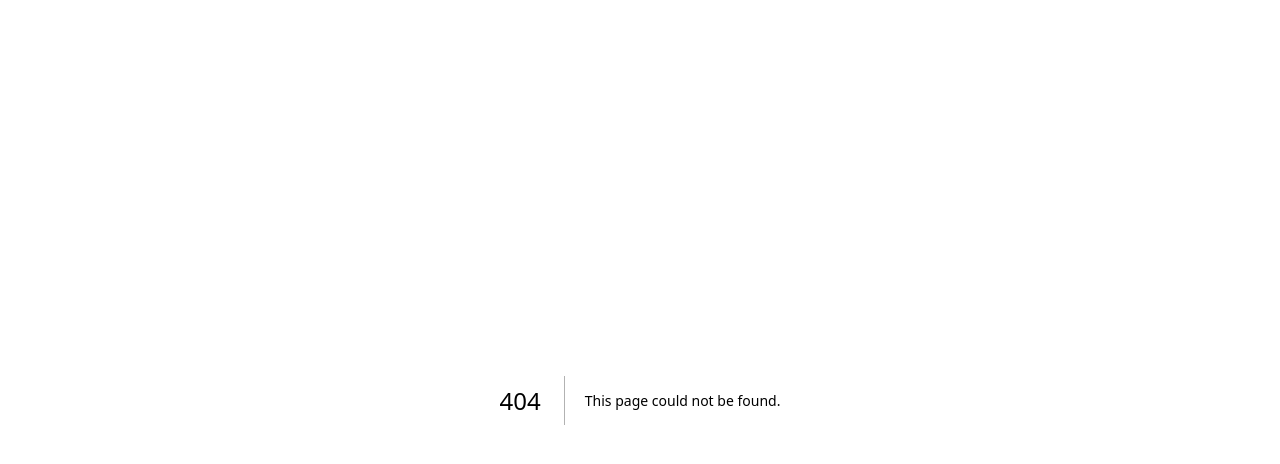
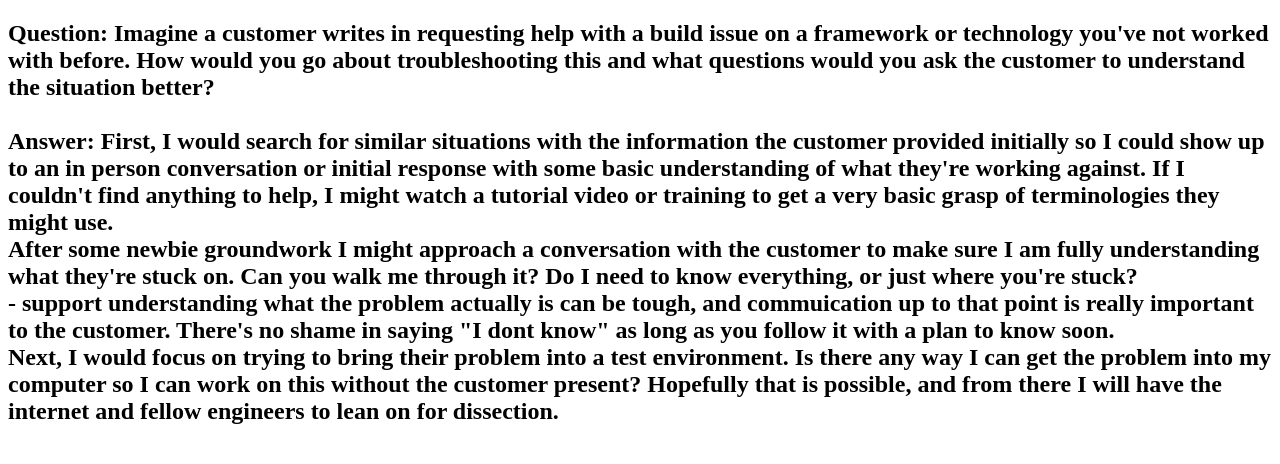
Before and after one commit to grahamdayto/Vercel, a Next.js app: page /questions/q9 in a window 1280 px wide. Before the commit this address had no page. Shown: the top 464 px of the page. Built offline with nearby package versions, Linux system fonts and the light colour scheme.

Commit message:
sending in updates

```diff
--- a/pages/index.js
+++ b/pages/index.js
@@ -38,6 +38,10 @@ export default function Home() {
 
           <a href="/questions/customerResponse" className={styles.card}>
             <h3>Customer Response &rarr;</h3>
+          </a>
+
+          <a href="/questions/q9" className={styles.card}>
+            <h3>Question 9 &rarr;</h3>
           </a>
 
         </div>
--- /dev/null
+++ b/pages/questions/q9.js
@@ -0,0 +1,6 @@
+export default function q5() {
+  return <h2 className={`mb-3 text-2xl font-semibold`} style={{ whiteSpace: "pre-line" }}>
+  {"Question: Imagine a customer writes in requesting help with a build issue on a framework or technology you've not worked with before. How would you go about troubleshooting this and what questions would you ask the customer to understand the situation better? <br/> <br/> Answer: First, I would search for similar situations with the information the customer provided initially so I could show up to an in person conversation or initial response with some basic understanding of what they're working against. If I couldn't find anything to help, I might watch a tutorial video or training to get a very basic grasp of terminologies they might use. <br/> After some newbie groundwork I might approach a conversation with the customer to make sure I am fully understanding what they're stuck on. Can you walk me through it? Do I need to know everything, or just where you're stuck? <br/> - support understanding what the problem actually is can be tough, and commuication up to that point is really important to the customer. There's no shame in saying \"I dont know\" as long as you follow it with a plan to know soon. <br/> Next, I would focus on trying to bring their problem into a test environment. Is there any way I can get the problem into my computer so I can work on this without the customer present? Hopefully that is possible, and from there I will have the internet and fellow engineers to lean on for dissection. ".split("<br/>").join("\n")}
+  </h2>
+  ;
+}
```
